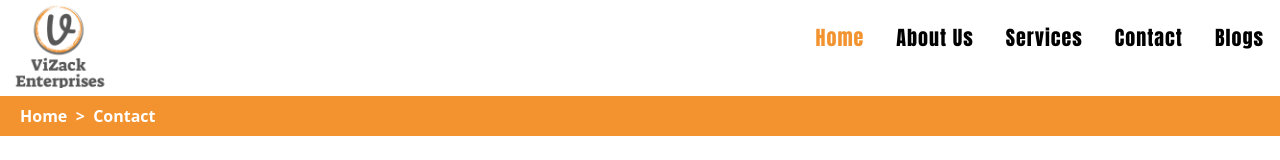
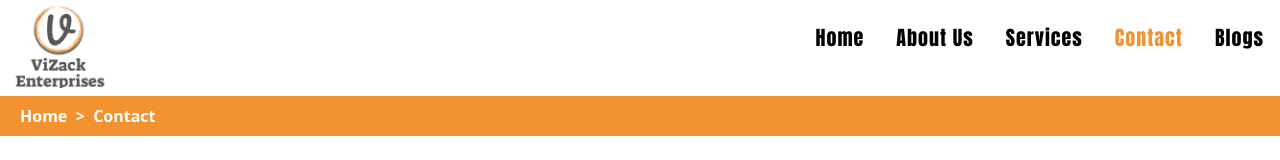
Before and after one commit to ayushsharma74/vizack.com, a Next.js app: page /contact in a window 1280 px wide. Shown: the top 160 px of the page. Built offline with nearby package versions, Linux system fonts and the light colour scheme.

Commit message:
navbar dynamic

```diff
--- a/src/components/Navbar.jsx
+++ b/src/components/Navbar.jsx
@@ -5,12 +5,13 @@ import AOS from 'aos';
 import 'aos/dist/aos.css';
 import { useEffect, useState } from "react";
 import { Anton } from 'next/font/google';
+import { usePathname } from "next/navigation";
 
 const logo = "/assets/logo/vizack.webp"
 const anton = Anton({ subsets: ['latin'],weight: "400" });
 
 export default function Navbar() {
-
+    const pathname = usePathname()
     useEffect(() => {
         AOS.init({})
     }, []);
@@ -93,11 +94,11 @@ export default function Navbar() {
 
             <font className={anton.className}>
             <ul className="max-lg:hidden h-full z-50 flex my-6" data-aos="fade-up" data-aos-delay="300" data-aos-duration="900">
-                <Link href={"/"}><li onClick={linkClicked} data-aos="fade-down" data-aos-delay="1000" data-aos-duration="300" className="transition-colors mx-4 text-xl cursor-pointer text-default hover:text-default tracking-wider capitalise font-normal">Home</li></Link>
-                <Link href={"/about"}><li onClick={linkClicked} data-aos="fade-down" data-aos-delay="1000" data-aos-duration="600" className="transition-colors mx-4 text-xl cursor-pointer text-default-black hover:text-default tracking-wider capitalise font-normal">About Us</li></Link>
-                <Link href={"/services"}><li onClick={linkClicked} data-aos="fade-down" data-aos-delay="1000" data-aos-duration="900" className="transition-colors mx-4 text-xl cursor-pointer text-default-black hover:text-default tracking-wider capitalise font-normal">Services</li></Link>
-                <Link href={"/contact"}><li onClick={linkClicked} data-aos="fade-down" data-aos-delay="1000" data-aos-duration="1200" className="transition-colors mx-4 text-xl cursor-pointer text-default-black hover:text-default tracking-wider capitalise font-normal">Contact</li></Link>
-                <Link href={"/blogs"}><li onClick={linkClicked} data-aos="fade-down" data-aos-delay="1000" data-aos-duration="1500" className="transition-colors mx-4 text-xl cursor-pointer text-default-black hover:text-default tracking-wider capitalise font-normal">Blogs</li></Link>
+                <Link href={"/"}><li onClick={linkClicked} data-aos="fade-down" data-aos-delay="1000" data-aos-duration="300" className={pathname === "/" ? "transition-colors mx-4 text-xl cursor-pointer text-default hover:text-default tracking-wider capitalise font-normal" : "transition-colors mx-4 text-xl cursor-pointer text-default-black hover:text-default tracking-wider capitalise font-normal"}>Home</li></Link>
+                <Link href={"/about"}><li onClick={linkClicked} data-aos="fade-down" data-aos-delay="1000" data-aos-duration="600" className={pathname === "/about" ? "transition-colors mx-4 text-xl cursor-pointer text-default hover:text-default tracking-wider capitalise font-normal" : "transition-colors mx-4 text-xl cursor-pointer text-default-black hover:text-default tracking-wider capitalise font-normal"}>About Us</li></Link>
+                <Link href={"/services"}><li onClick={linkClicked} data-aos="fade-down" data-aos-delay="1000" data-aos-duration="900" className={pathname === "/services" ? "transition-colors mx-4 text-xl cursor-pointer text-default hover:text-default tracking-wider capitalise font-normal" : "transition-colors mx-4 text-xl cursor-pointer text-default-black hover:text-default tracking-wider capitalise font-normal"}>Services</li></Link>
+                <Link href={"/contact"}><li onClick={linkClicked} data-aos="fade-down" data-aos-delay="1000" data-aos-duration="1200" className={pathname === "/contact" ? "transition-colors mx-4 text-xl cursor-pointer text-default hover:text-default tracking-wider capitalise font-normal" : "transition-colors mx-4 text-xl cursor-pointer text-default-black hover:text-default tracking-wider capitalise font-normal"}>Contact</li></Link>
+                <Link href={"/blogs"}><li onClick={linkClicked} data-aos="fade-down" data-aos-delay="1000" data-aos-duration="1500" className={pathname === "/blogs" ? "transition-colors mx-4 text-xl cursor-pointer text-default hover:text-default tracking-wider capitalise font-normal" : "transition-colors mx-4 text-xl cursor-pointer text-default-black hover:text-default tracking-wider capitalise font-normal"}>Blogs</li></Link>
             </ul>
             </font>
             <div className="hamburger-menu my-6 lg:hidden max-lg:mx-6" data-aos="zoom-in-left" data-aos-duration="800" data-aos-delay="100">
```
